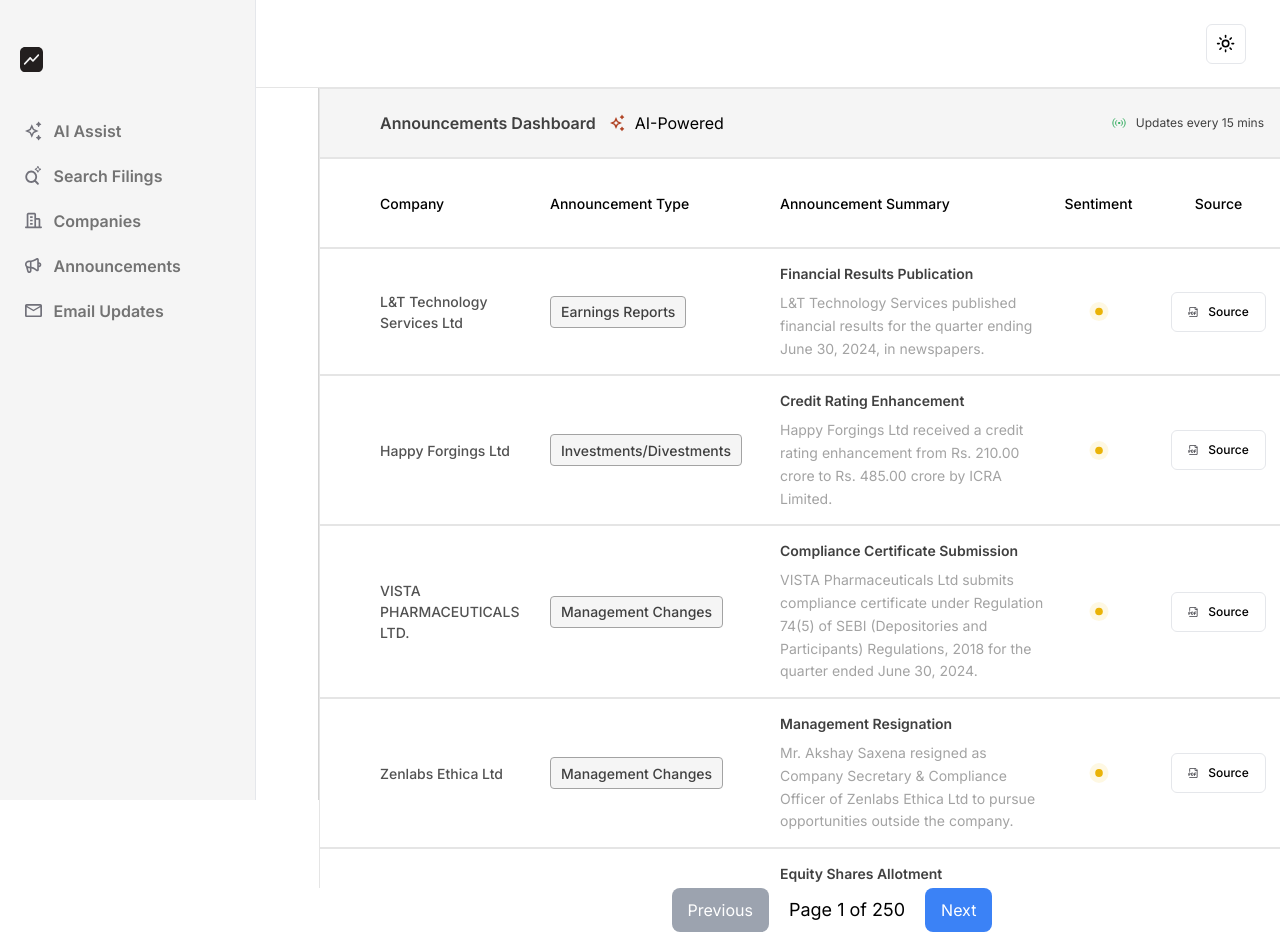
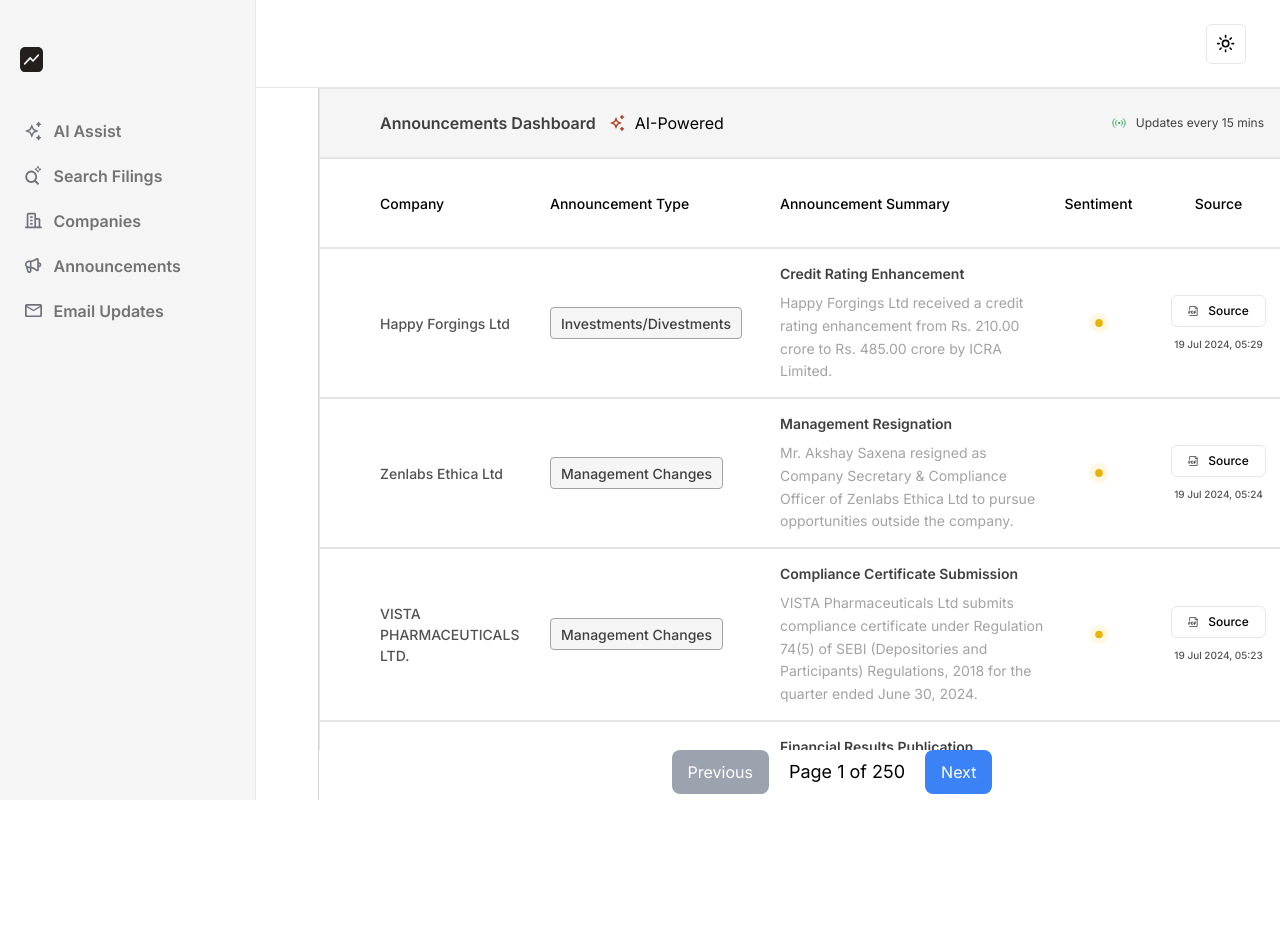
Before and after one commit to hanzalahwaheed/stockinsights.ai, a Next.js app: page / in a window 1280 px wide. Shown: the top 932 px of the page. After the commit the page ends 800 px from the top, so only its background shows below. Built offline with nearby package versions, Linux system fonts and the light colour scheme.

Commit message:
sort-by-date done

```diff
--- a/app/api/route.ts
+++ b/app/api/route.ts
@@ -1,6 +1,7 @@
 import { NextRequest, NextResponse } from "next/server";
 import fs from "fs";
 import path from "path";
+import { DataItem } from "@/types";
 
 export async function GET(req: NextRequest) {
   try {
@@ -10,7 +11,7 @@
     // Read the file synchronously
     const fileContents = fs.readFileSync(filePath, "utf8");
     // const fileContents = await fs.promises.readFile(filePath, "utf8");
-    const data = JSON.parse(fileContents);
+    const data: DataItem[] = JSON.parse(fileContents);
 
     // Get query parameters
     const { searchParams } = new URL(req.url);
@@ -20,27 +21,31 @@
     const types = searchParams.get("types")?.split(",") || [];
     const page = Number(searchParams.get("page")) || 1;
 
-    const itemsPerPage = 10;
-
     // Filter the data based on sentiments
     let filteredData = data;
 
     if (sentiments.length > 0) {
-      filteredData = filteredData.filter((item: any) =>
-        sentiments.includes(item.sentiment)
+      filteredData = filteredData.filter(item =>
+        sentiments.includes(item.sentiment.toLowerCase())
       );
     }
 
     // Filter the data based on types
     if (types.length > 0) {
-      filteredData = filteredData.filter((item: any) =>
+      filteredData = filteredData.filter(item =>
         types.includes(item.type_id)
       );
     }
 
-
+    // Sort the filtered data by date in descending order
+    filteredData = filteredData.sort((a, b) => {
+      const dateA = new Date(a.published_time.date).getTime();
+      const dateB = new Date(b.published_time.date).getTime();
+      return dateB - dateA;
+    });
 
     // Calculate pagination
+    const itemsPerPage = 10;
     const totalItems = filteredData.length;
     const totalPages = Math.ceil(totalItems / itemsPerPage);
     const startIndex = (page - 1) * itemsPerPage;
@@ -49,9 +54,7 @@
       startIndex + itemsPerPage
     );
 
-    // console.log(paginatedData);
-
-    // Return the filtered and paginated data as a response
+    // Return the filtered, sorted, and paginated data as a response
     return NextResponse.json({ data: paginatedData, totalPages });
   } catch (error) {
     console.error("Error reading data.json:", error);
--- a/app/page.tsx
+++ b/app/page.tsx
@@ -1,6 +1,6 @@
 import React from "react";
 import Announcements from "@/components/announcements/announcements";
-import { types, sentiments } from "@/types";
+import { types, sentimentTypes } from "@/types";
 
 const Home = async () => {
   const response = await fetch("http://localhost:3000/api");
@@ -9,7 +9,7 @@
   return (
     <div className="absolute w-full left-[65px]">
       <Announcements
-        sentiments={sentiments}
+        sentiments={sentimentTypes}
         types={types}
         initialData={data}
         initialTotalPages={totalPages}
--- a/components/announcements/announcements.tsx
+++ b/components/announcements/announcements.tsx
@@ -3,27 +3,11 @@
 import { useState, useEffect } from "react";
 import Filter from "./filter";
 import Pagination from "../pagination";
-import { announcementTypes } from "@/types";
 import AnnouncementsTopbar from "./topbar";
 import TableHeader from "./table-header";
 import TableData from "./table-data";
 
-interface DataItem {
-  _id: { oid: string };
-  attachment_name: string;
-  company_id: string;
-  company_name: string;
-  created_at: { date: string };
-  created_by: string;
-  published_time: { date: string };
-  sentiment: string;
-  source_url: string;
-  sub_type: string;
-  summary: string;
-  ticker: string;
-  type_id: string;
-  year: string;
-}
+import { announcementTypes, DataItem } from "@/types";
 
 interface AnnouncementProps {
   sentiments: string[];
@@ -101,7 +85,7 @@
       </div>
       <div className="h-[calc(100vh-88px)] ml-[254px]">
         {filteredData.length > 0 ? (
-          <div className="max-h-[800px] overflow-y-auto">
+          <div className="max-h-[calc(100%-50px)] overflow-y-auto">
             <AnnouncementsTopbar />
             <TableHeader />
             {filteredData.map((item) => (
@@ -113,6 +97,7 @@
                 sentiment={item.sentiment}
                 announcement_type={announcementTypes[item.type_id]}
                 sub_type={item.sub_type}
+                date_and_time={item.published_time.date}
               />
             ))}
           </div>
--- a/components/announcements/table-data.tsx
+++ b/components/announcements/table-data.tsx
@@ -13,6 +13,7 @@
   key?: string;
   source_url: string;
   sub_type: string;
+  date_and_time: string;
 }
 
 const TableData: React.FC<TableDataProps> = ({
@@ -22,7 +23,19 @@
   sentiment,
   source_url,
   sub_type,
+  date_and_time,
 }) => {
+  // Convert date_and_time into the desired format
+  const date = new Date(date_and_time);
+  const options: Intl.DateTimeFormatOptions = {
+    day: "2-digit",
+    month: "short",
+    year: "numeric",
+    hour: "2-digit",
+    minute: "2-digit",
+    hour12: false,
+  };
+  const formattedDate = date.toLocaleDateString("en-Uk", options);
   return (
     <div className="max-h-max w-full bg-white dark:bg-neutral-950 flex items-center border-b border-[.5px] border-neutral-200 dark:border-neutral-700 hover:bg-slate-100 font-medium text-[14px]">
       <div className="w-[190px] min-h-[80px] py-[10px] pl-[60px] gap-[10px] flex items-center">
@@ -52,8 +65,8 @@
         />
       </div>
 
-      <div className="flex items-center justify-center w-[151px] min-h-[80px] py-[10px] pl-[20px] gap-[10px] mr-[60px]">
-        <Button variant={"outline"}>
+      <div className="flex flex-col items-center justify-center w-[151px] min-h-[80px] py-[10px] pl-[20px] gap-[10px] mr-[60px]">
+        <Button variant={"outline"} className="h-[32px]">
           <a
             href={source_url}
             target="_blank"
@@ -68,6 +81,7 @@
             <p className="text-[12px]">Source</p>
           </a>
         </Button>
+        <p className="text-neutral-600 font-medium text-[10px]">{formattedDate}</p>
       </div>
     </div>
   );
--- a/styles/globals.css
+++ b/styles/globals.css
@@ -13,23 +13,20 @@
 }
 
 
-/* width */
-::-webkit-scrollbar {
+/* ::-webkit-scrollbar {
   width: 6px;
-}
+} */
 
-/* Track */
-::-webkit-scrollbar-track {
+/* ::-webkit-scrollbar-track {
+  background: #f4f4f5;
+} */
+
+/* ::-webkit-scrollbar-thumb {
+  background: #d9d9d9;
+  border-radius: 5px;
+} */
+
+/*::-webkit-scrollbar-thumb:hover {
   background: #f4f4f5;
 }
-
-/* Handle */
-::-webkit-scrollbar-thumb {
-  background: #d9d9d9;
-  border-radius: 5px;
-}
-
-/* Handle on hover */
-::-webkit-scrollbar-thumb:hover {
-  background: #f4f4f5;
-}
+*/
--- a/types/index.ts
+++ b/types/index.ts
@@ -55,4 +55,21 @@
   "25",
 ];
 
-export const sentiments: string[] = ["Positive", "Neutral", "Negative"];
+export const sentimentTypes: string[] = ["Positive", "Neutral", "Negative"];
+
+export interface DataItem {
+  _id: { oid: string };
+  attachment_name: string;
+  company_id: string;
+  company_name: string;
+  created_at: { date: string };
+  created_by: string;
+  published_time: { date: string };
+  sentiment: string;
+  source_url: string;
+  sub_type: string;
+  summary: string;
+  ticker: string;
+  type_id: string;
+  year: string;
+}
```
